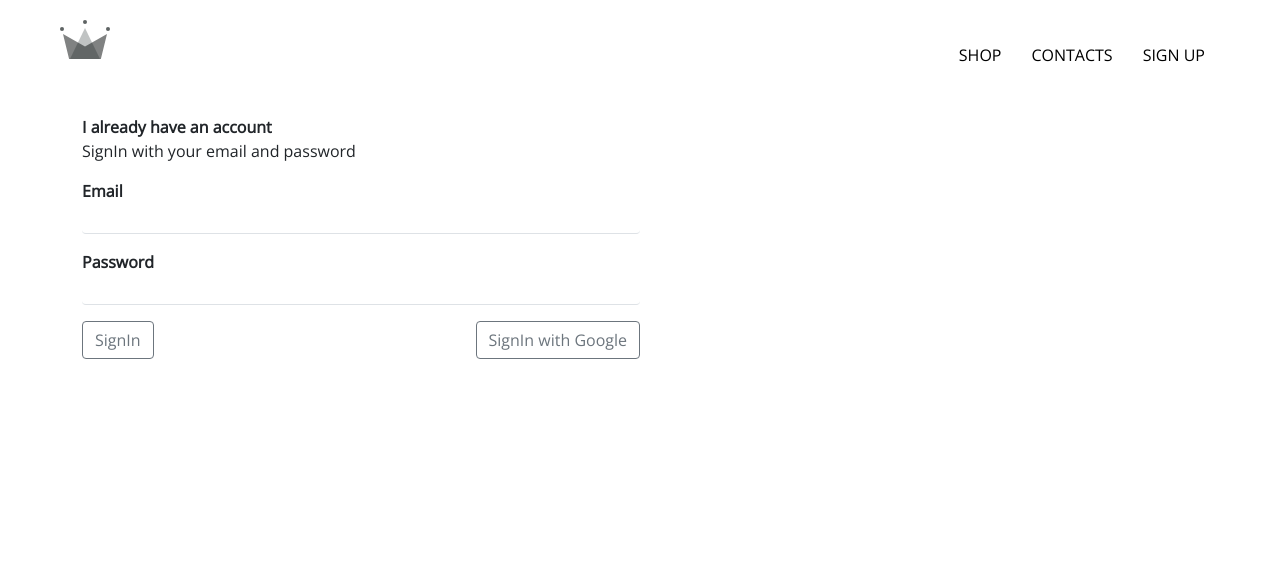
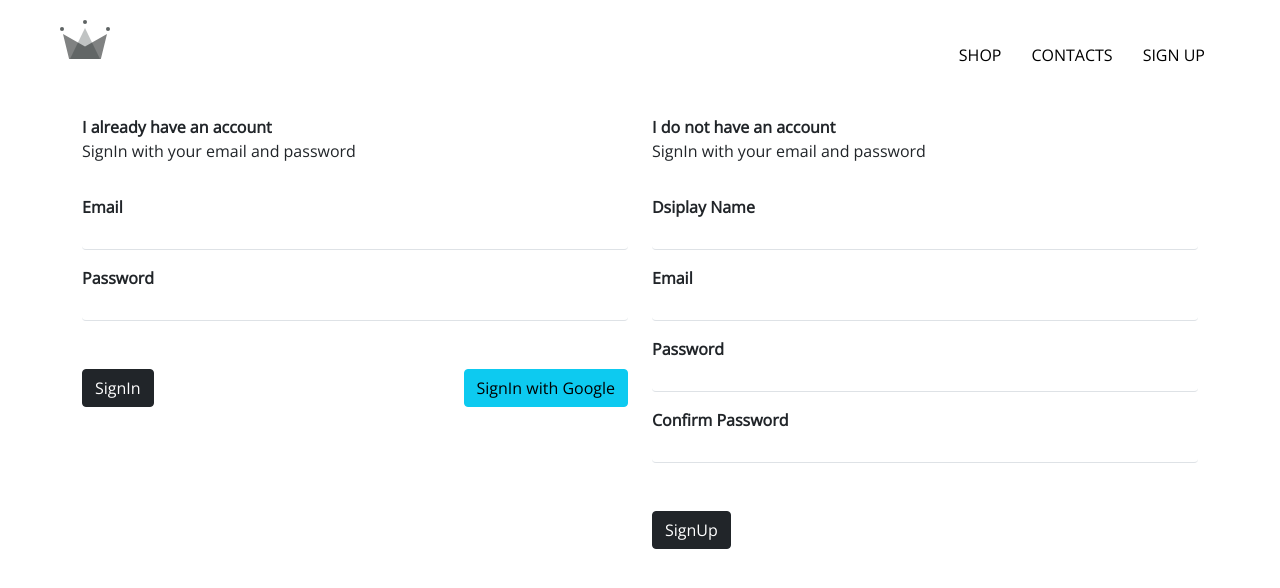
Before and after one commit to Ayushi05Vakharia/Clothing, a React (Create React App) app: page /signup in a window 1280 px wide. Shown: the top 588 px of the page. Built offline with nearby package versions, Linux system fonts and the light colour scheme; no server answers.

Commit message:
signUp design is created

```diff
--- a/src/firebase/firebase.js
+++ b/src/firebase/firebase.js
@@ -15,7 +15,7 @@ const config = {
 
 firebase.initializeApp(config);
 
-export const createUserProfileDocument = async (userAuth, additionalData = {}) => {
+export const createUserProfileDocument = async (userAuth, additionalData) => {
   if (!userAuth) return;
   // console.log("userAuth ", userAuth);
   // const userRef = firestore.doc("users/1234586gfd");
@@ -34,8 +34,9 @@ export const createUserProfileDocument = async (userAuth, additionalData = {}) =
         createdAt,
         ...additionalData
       });
+      console.log(additionalData);
     } catch (error) {
-      alert("Error created", error.message);
+      alert("Error created", error);
     }
   }
 
--- a/src/pages/SignUp/index.js
+++ b/src/pages/SignUp/index.js
@@ -1,28 +1,94 @@
-import { Button, Container, Form, FormGroup, Input, Label } from "reactstrap";
+import { Button, Col, Container, Form, FormGroup, Input, Label, Row } from "reactstrap";
 import React, { useState } from "react";
+import { auth, createUserProfileDocument, signInWithGoogle } from "../../firebase/firebase";
 
 import PropTypes from "prop-types";
-import { signInWithGoogle } from "../../firebase/firebase";
 
 const SignUp = (props) => {
   const [email, setEmail] = useState("");
   const [password, setPassword] = useState("");
+  const [displayName, setdisplayName] = useState("");
+  const [confirmPassword, setconfirmPassword] = useState("");
 
   const handleOnChange = (e) => {
     const { name, value } = e.target;
     name === "email" ? setEmail(value) : setPassword(value);
   };
 
+  const handleSignUp = async () => {
+    if (password !== confirmPassword) {
+      alert("passwords don't match");
+      return;
+    }
+    try {
+      const user = await auth.createUserWithEmailAndPassword(email, password);
+      console.log("user", user, displayName);
+      await createUserProfileDocument(user, { displayName });
+      // setPassword("");
+      // setdisplayName("");
+      // setEmail("");
+      // setconfirmPassword("");
+    } catch (error) {
+      alert("Error msg 111 : ", error);
+    }
+  };
+
   return (
     <Container>
-      <div className="d-flex justify-content-between align-items-center w-50">
-        <div className="w-100">
+      <Row className="d-flex justify-content-between">
+        <Col className="">
           <div className="d-grid mb-3 ">
             <span className="fw-bolder">I already have an account</span>
             <span>SignIn with your email and password</span>
           </div>
-          <div className="">
+
           <Form>
+            <FormGroup>
+              <Label className="mb-0 fw-bolder mt-3">Email</Label>
+              <Input
+                type="email"
+                name="email"
+                value={email}
+                className="pt-0 border-0 border-bottom"
+                onChange={handleOnChange}
+              />
+            </FormGroup>
+            <FormGroup>
+              <Label className="mb-0 fw-bolder">Password</Label>
+              <Input
+                type="password"
+                name="password"
+                value={password}
+                className="pt-0 border-0 border-bottom"
+                onChange={handleOnChange}
+              />
+            </FormGroup>
+          </Form>
+          <div className="d-flex justify-content-between mt-5">
+            <Button color="dark">SignIn</Button>
+            <Button color="info" onClick={signInWithGoogle}>
+              SignIn with Google
+            </Button>
+          </div>
+        </Col>
+
+        <Col className="w-50">
+          <div className="d-grid mb-3 ">
+            <span className="fw-bolder">I do not have an account</span>
+            <span>SignIn with your email and password</span>
+          </div>
+
+          <Form>
+            <FormGroup>
+              <Label className="mb-0 fw-bolder mt-3">Dsiplay Name</Label>
+              <Input
+                type="text"
+                name="name"
+                value={displayName}
+                className="pt-0 border-0 border-bottom"
+                onChange={(e) => setdisplayName(e.target.value)}
+              />
+            </FormGroup>
             <FormGroup>
               <Label className="mb-0 fw-bolder">Email</Label>
               <Input
@@ -43,39 +109,24 @@ const SignUp = (props) => {
                 onChange={handleOnChange}
               />
             </FormGroup>
-            </Form>
-            <div className="d-flex justify-content-between">
-              <Button outline color="secondary">
-                SignIn
-              </Button>
-              <Button outline color="secondary" onClick={signInWithGoogle}>
-                SignIn with Google
-              </Button>
-            </div>
-          </div>
-        </div>
-        {/* <div>
-          <span>SignIn with your email and password</span>
-          <div className="bg-danger">
-            <Label>Email</Label>
-            <Input
-              type="email"
-              name="email"
-              value={email}
-              className=" border-0 border-bottom"
-              onChange={handleOnChange}
-            />
-            <Label>Passoword</Label>
+            <FormGroup>
+              <Label className="mb-0 fw-bolder">Confirm Password</Label>
               <Input
                 type="password"
                 name="password"
-              value={password}
-              className=" border-0 border-bottom"
-              onChange={handleOnChange}
+                value={confirmPassword}
+                className="pt-0 border-0 border-bottom"
+                onChange={(e) => setconfirmPassword(e.target.value)}
               />
+            </FormGroup>
+          </Form>
+          <div className="d-flex justify-content-between mt-5">
+            <Button color="dark" onClick={handleSignUp}>
+              SignUp
+            </Button>
           </div>
-        </div> */}
-      </div>
+        </Col>
+      </Row>
     </Container>
   );
 };
```
Lines whose indentation alone changed are shown as unchanged.
